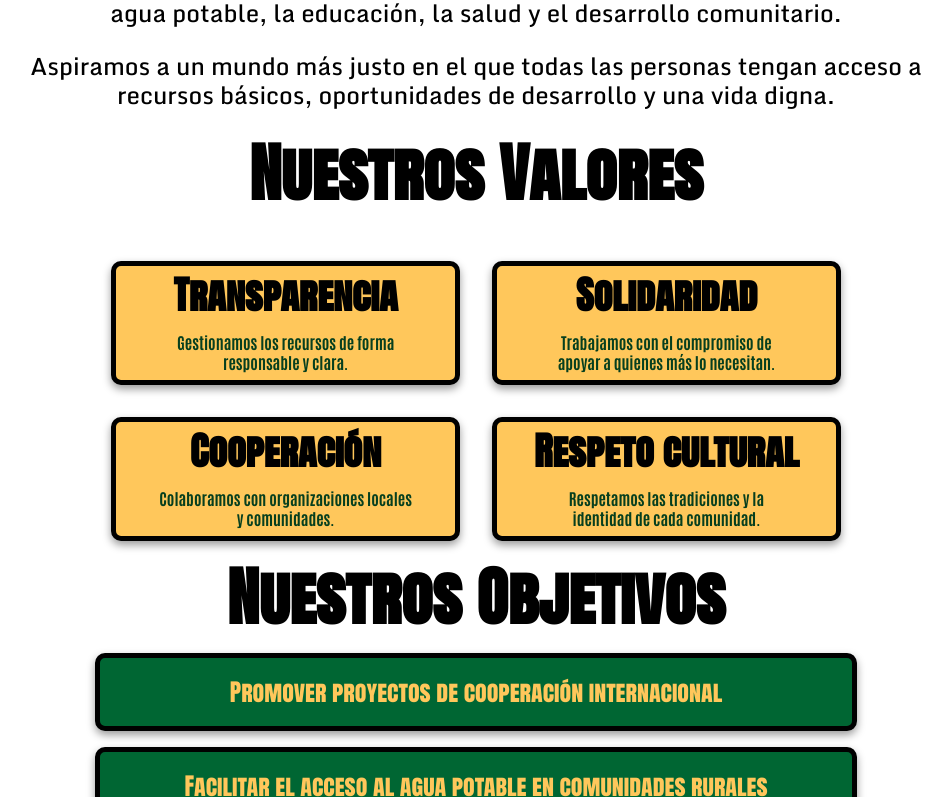
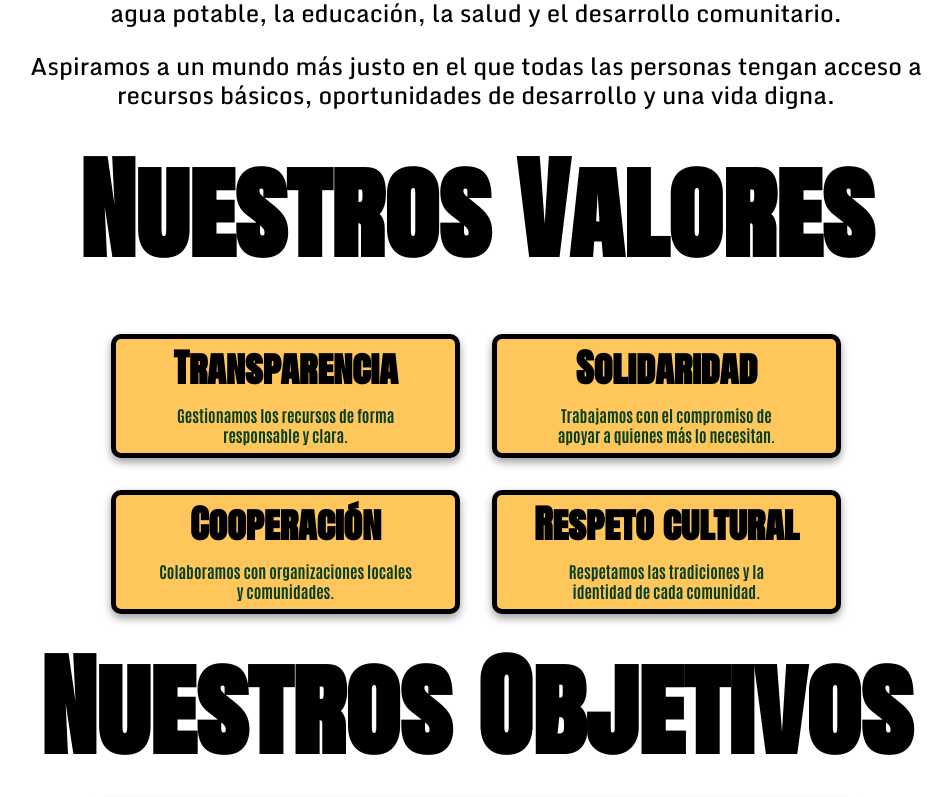
Before and after one commit to Tenvid/AuxiliumFundacionWeb, a React (Vite) app in the folder AuxilliumWeb/frontend/auxilium-web/: page /about-us in a window 1280 px wide. Shown: the part 843-1640 px from the top of the page, without its empty margins (164-1115 px from the left). Built offline with nearby package versions, Linux system fonts and the light colour scheme.

Commit message:
style(about us): fix enormous size for subtitles

```diff
--- a/AuxilliumWeb/frontend/auxilium-web/src/pages/about-us/AboutUs.module.css
+++ b/AuxilliumWeb/frontend/auxilium-web/src/pages/about-us/AboutUs.module.css
@@ -29,7 +29,7 @@
 
 .aboutUsSubtitle {
   font-family: AntonSC;
-  font-size: clamp(4rem, 5vw, 7rem);
+  font-size: clamp(2rem, 10vw, 7rem);
   text-align: center;
 }
 
```
